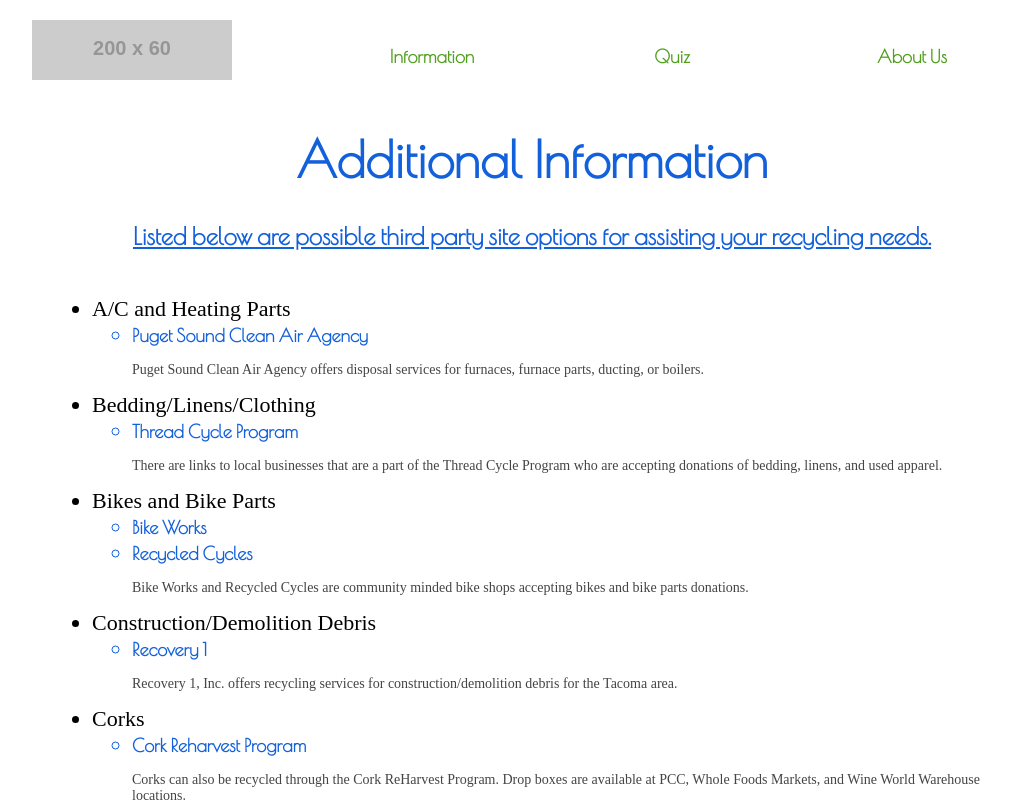
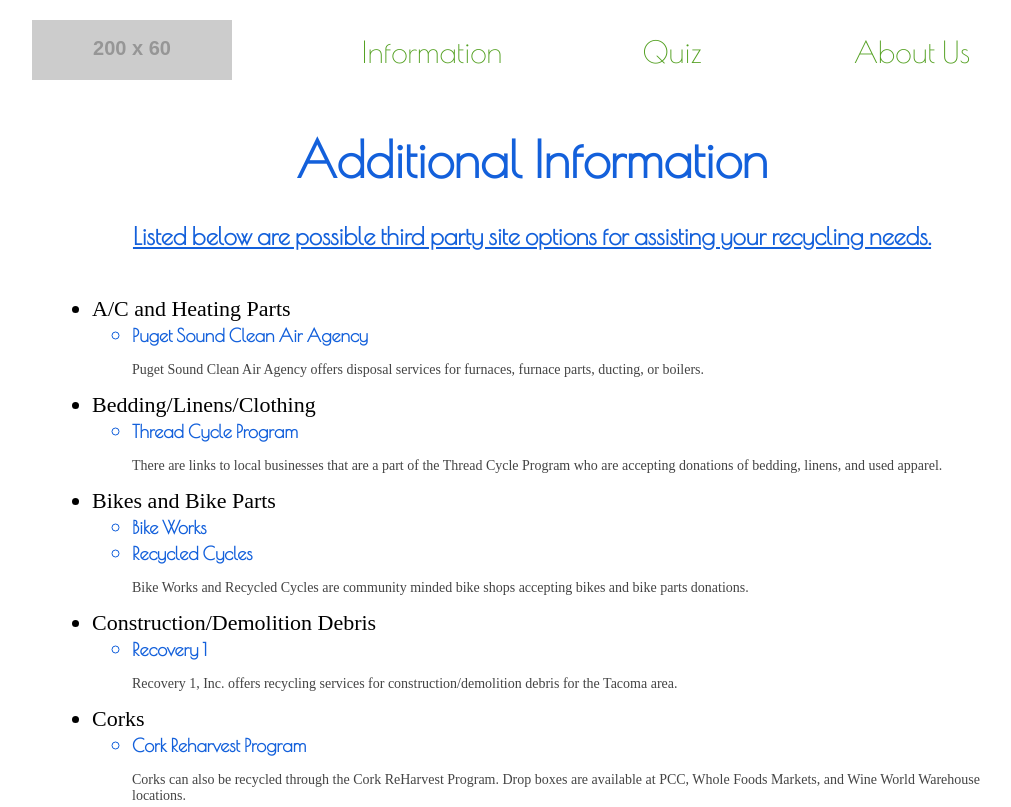
Before and after one commit to fordf/RecyclingFinalProject, a plain HTML site: page faq_and_links.html in a window 1280 px wide. Shown: the top 807 px of the page, without its empty margins (108-1119 px from the left). Drawn offline with nearby package versions, Linux system fonts and the light colour scheme; placeholder pictures from the web are drawn by us.

Commit message:
fixed a tag issue

```diff
--- a/faq_and_links.css
+++ b/faq_and_links.css
@@ -26,7 +26,7 @@
 #subcategories{
   color: #1360DB;
 }
-a{
+#listeditems a{
   color: #1360DB;
   text-decoration: none;
   font-family: 'Poiret One';
```
